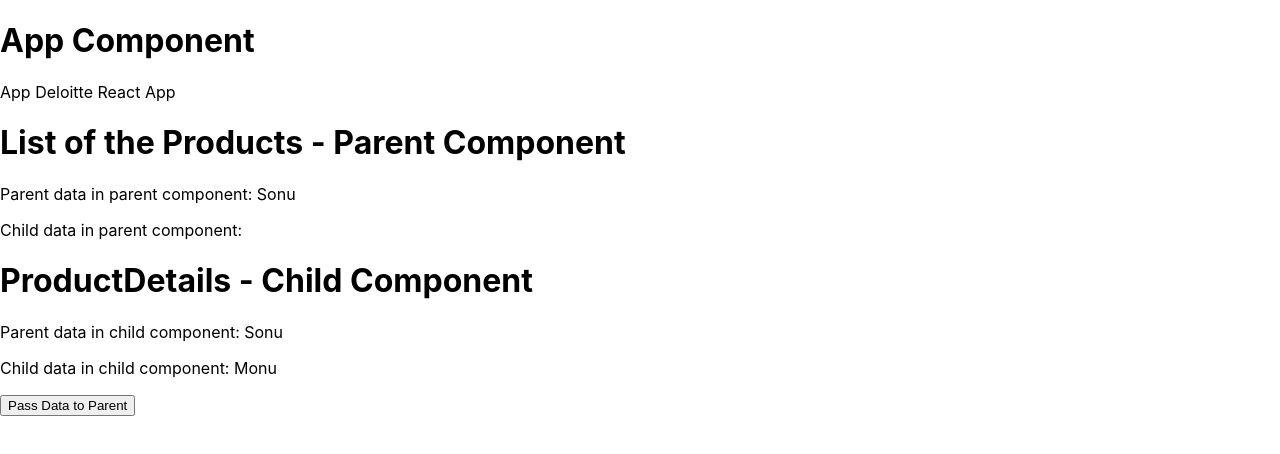
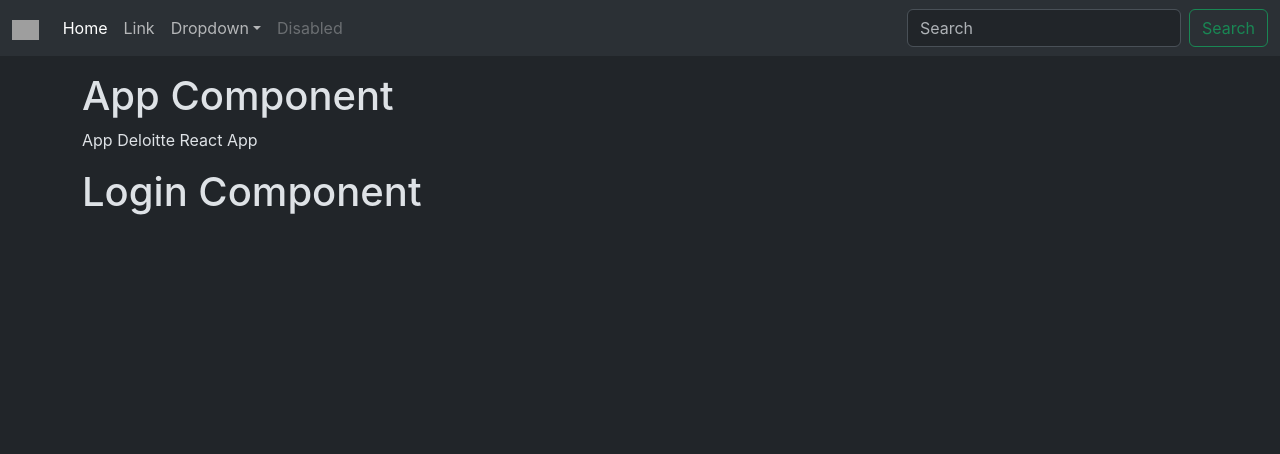
Before and after one commit to vamandeshmukh/deloitte-react-app-6-mar-2024, a React (Create React App) app: page / in a window 1280 px wide. Shown: the top 454 px of the page. Built offline with nearby package versions, Linux system fonts and the light colour scheme; grey boxes are pictures that could not be loaded.

Commit message:
react events and more

```diff
--- a/public/index.html
+++ b/public/index.html
@@ -9,12 +9,20 @@
   <meta name="description" content="Web site created using create-react-app" />
   <link rel="apple-touch-icon" href="%PUBLIC_URL%/logo192.png" />
   <link rel="manifest" href="%PUBLIC_URL%/manifest.json" />
+  <link href="https://cdn.jsdelivr.net/npm/bootstrap@5.3.3/dist/css/bootstrap.min.css" rel="stylesheet"
+    integrity="sha384-QWTKZyjpPEjISv5WaRU9OFeRpok6YctnYmDr5pNlyT2bRjXh0JMhjY6hW+ALEwIH" crossorigin="anonymous">
+  <link rel="stylesheet" href="https://cdn.jsdelivr.net/npm/bootstrap-icons@1.11.1/font/bootstrap-icons.css"
+    integrity="sha384-4LISF5TTJX/fLmGSxO53rV4miRxdg84mZsxmO8Rx5jGtp/LbrixFETvWa5a6sESd" crossorigin="anonymous">
+
   <title>React App</title>
 </head>
 
-<body>
+<body data-bs-theme="dark">
 
   <div id="root"></div>
+  <script src="https://cdn.jsdelivr.net/npm/bootstrap@5.3.3/dist/js/bootstrap.bundle.min.js"
+    integrity="sha384-YvpcrYf0tY3lHB60NNkmXc5s9fDVZLESaAA55NDzOxhy9GkcIdslK1eN7N6jIeHz"
+    crossorigin="anonymous"></script>
 
 </body>
 
--- a/src/App.js
+++ b/src/App.js
@@ -1,17 +1,23 @@
 
 // function omponent
 import Home from './components/Home';
+import Login from './components/Login';
+import MenuBar from './components/MenuBar';
 import ProductList from './components/ProductList';
 
 const App = () => {
   return (
-    <div className="App">
-      <h1>App Component</h1>
-      <p>App Deloitte React App</p>
-      {/* <Home></Home> */}
-      {/* <Home /> */}
-      <ProductList />
-    </div>
+    <>
+      <MenuBar />
+      <div className="container py-3">
+        <h1>App Component</h1>
+        <p>App Deloitte React App</p>
+        {/* <Home></Home> */}
+        {/* <Home /> */}
+        {/* <ProductList /> */}
+        <Login />
+      </div>
+    </>
   );
 }
 export default App;
--- /dev/null
+++ b/src/components/Login.js
@@ -0,0 +1,15 @@
+const Login = () => {
+
+
+
+    return (
+        <>
+            <h1>Login Component</h1>
+
+            <form>
+
+            </form>
+        </>
+    );
+}
+export default Login;
--- /dev/null
+++ b/src/components/MenuBar.js
@@ -0,0 +1,47 @@
+const MenuBar = () => {
+
+    return (
+        <nav className="navbar navbar-expand-lg bg-body-tertiary">
+            <div className="container-fluid">
+                <a className="navbar-brand" href="#">
+                    <img height="20px" title="Home"
+                        src="https://upload.wikimedia.org/wikipedia/commons/thumb/6/6e/Deloitte-logo-black.svg/1280px-Deloitte-logo-black.svg.png"
+                        alt="deloitte logo" />
+                </a>
+                <button className="navbar-toggler" type="button" data-bs-toggle="collapse" data-bs-target="#navbarSupportedContent" aria-controls="navbarSupportedContent" aria-expanded="false" aria-label="Toggle navigation">
+                    <span className="navbar-toggler-icon"></span>
+                </button>
+                <div className="collapse navbar-collapse" id="navbarSupportedContent">
+                    <ul className="navbar-nav me-auto mb-2 mb-lg-0">
+                        <li className="nav-item">
+                            <a className="nav-link active" aria-current="page" href="#">Home</a>
+                        </li>
+                        <li className="nav-item">
+                            <a className="nav-link" href="#">Link</a>
+                        </li>
+                        <li className="nav-item dropdown">
+                            <a className="nav-link dropdown-toggle" href="#" role="button" data-bs-toggle="dropdown" aria-expanded="false">
+                                Dropdown
+                            </a>
+                            <ul className="dropdown-menu">
+                                <li><a className="dropdown-item" href="#">Action</a></li>
+                                <li><a className="dropdown-item" href="#">Another action</a></li>
+                                <li><hr className="dropdown-divider" /></li>
+                                <li><a className="dropdown-item" href="#">Something else here</a></li>
+                            </ul>
+                        </li>
+                        <li className="nav-item">
+                            <a className="nav-link disabled" aria-disabled="true">Disabled</a>
+                        </li>
+                    </ul>
+                    <form className="d-flex" role="search">
+                        <input className="form-control me-2" type="search" placeholder="Search" aria-label="Search" />
+                        <button className="btn btn-outline-success" type="submit">Search</button>
+                    </form>
+                </div>
+            </div>
+        </nav>
+    );
+};
+
+export default MenuBar;
--- a/src/components/ProductDetails.js
+++ b/src/components/ProductDetails.js
@@ -1,13 +1,10 @@
 const ProductDetails = (props) => {
-
     const childData = 'Monu';
     const parentDataInChild = props.parentToChild;
-
     const sendDataToParent = () => {
         console.log(childData);
         props.childToParent(childData);
     };
-
     return (
         <>
             <h1>ProductDetails - Child Component </h1>
@@ -17,7 +14,6 @@ const ProductDetails = (props) => {
         </>
     );
 }
-
 export default ProductDetails;
 
 
--- a/src/components/ProductList.js
+++ b/src/components/ProductList.js
@@ -1,16 +1,12 @@
 import { useState } from "react";
 import ProductDetails from "./ProductDetails";
-
 const ProductList = () => {
-
     const parentData = 'Sonu';
     const [childDataInParent, setChildDataInParent] = useState('');
-
     const getDataFromChild = (data) => {
         console.log(data);
         setChildDataInParent(data);
     };
-
     return (
         <>
             <h1>List of the Products - Parent Component </h1>
@@ -20,7 +16,6 @@ const ProductList = () => {
         </>
     );
 };
-
 export default ProductList;
 
 
```
